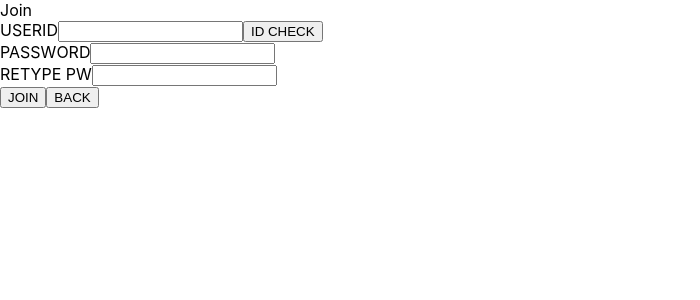
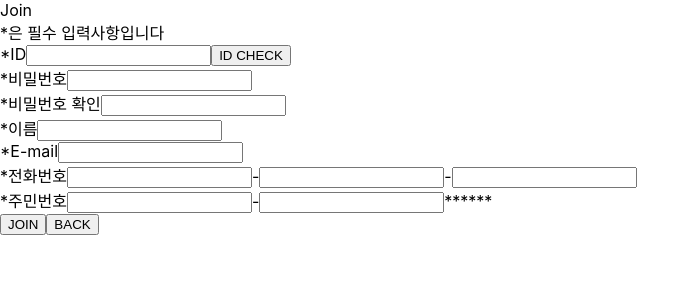
Before and after one commit to jag0908/jimbim, a React (Create React App) app in the folder client/: page /join in a window 1280 px wide. Shown: the top 300 px of the page, without its empty margins (0-700 px from the left). Built offline with nearby package versions, Linux system fonts and the light colour scheme.

Commit message:
회원가입 필수입력사항만 추가

```diff
--- a/client/src/Component/member/Join.js
+++ b/client/src/Component/member/Join.js
@@ -11,6 +11,14 @@ function Join() {
 
     const [pwd, setPwd] = useState('');
     const [pwdChk, setPwdChk] = useState('');
+
+    const [name, setName] = useState('');
+    const [email, setEmail] = useState('');
+    const [phone1, setPhone1] = useState('');
+    const [phone2, setPhone2] = useState('');
+    const [phone3, setPhone3] = useState('');
+    const [rrn1, setRrn1] = useState('');
+    const [rrn2, setRrn2] = useState('');
 
     const navigate = useNavigate()
 
@@ -37,7 +45,15 @@ function Join() {
         if( pwd !== pwdChk){return alert('패스워드 확인이 일치하지 않습니다')}
         if( reid !== userid){return alert('아이디 중복을 체크해주세요')}
 
-        axios.post('/api/member/join', {userid, pwd/*, name, email, phone, zip_num, address1, address2, address3 */})
+        if( !name ){return alert('이름을 입력하세요')}
+        if( !email ){return alert('이메일을 입력하세요')}
+        if( !phone1 && !phone2 && !phone3 ){return alert('전화번호를 입력하세요')}
+        if( !rrn1 && !rrn2 ){return alert('주민번호를 입력하세요')}
+
+        const phone = phone1+"-"+phone2+"-"+phone3
+        const rrn = rrn1+"-"+rrn2+"******"
+
+        axios.post('/api/member/join', {userid, pwd, name, email, phone, rrn})
         .then(()=>{
             alert('회원가입이 완료되었습니다. 로그인하세요');
             navigate('/login')
@@ -47,8 +63,9 @@ function Join() {
     return (
         <article>
             <div>Join</div>
+            <div><span>*</span>은 필수 입력사항입니다</div>
             <div className='field'>
-                <label>USERID</label>
+                <label><span>*</span>ID</label>
                 <input type="text" style={{flex:'2'}} value={userid} onChange={(e)=>{
                     setUserid( e.currentTarget.value )
                 }}/>
@@ -57,16 +74,49 @@ function Join() {
                 <input type='hidden' name='reid' value={reid} />
             </div>
             <div className='field'>
-                <label>PASSWORD</label>
+                <label><span>*</span>비밀번호</label>
                 <input type="password" value={pwd} onChange={
                     (e)=>{ setPwd(e.currentTarget.value )}
                 }/>
             </div>
             <div className='field'>
-                <label>RETYPE PW</label>
+                <label><span>*</span>비밀번호 확인</label>
                 <input type="password"  value={pwdChk} onChange={
                     (e)=>{ setPwdChk(e.currentTarget.value )}
                 }/>
+            </div>
+            <div className='field'>
+                <label><span>*</span>이름</label>
+                <input type="text" style={{flex:'2'}} value={name} onChange={(e)=>{
+                    setName( e.currentTarget.value )
+                }}/>
+            </div>
+            <div className='field'>
+                <label><span>*</span>E-mail</label>
+                <input type="text" style={{flex:'2'}} value={email} onChange={(e)=>{
+                    setEmail( e.currentTarget.value )
+                }}/>
+            </div>
+            <div className='field'>
+                <label><span>*</span>전화번호</label>
+                <input type="text" style={{flex:'2'}} value={phone1} onChange={(e)=>{
+                    setPhone1( e.currentTarget.value )
+                }}/>-
+                <input type="text" style={{flex:'2'}} value={phone2} onChange={(e)=>{
+                    setPhone2( e.currentTarget.value )
+                }}/>-
+                <input type="text" style={{flex:'2'}} value={phone3} onChange={(e)=>{
+                    setPhone3( e.currentTarget.value )
+                }}/>
+            </div>
+            <div className='field'>
+                <label><span>*</span>주민번호</label>
+                <input type="text" style={{flex:'2'}} value={rrn1} onChange={(e)=>{
+                    setRrn1( e.currentTarget.value )
+                }}/>-
+                <input type="text" style={{flex:'2'}} value={rrn2} onChange={(e)=>{
+                    setRrn2( e.currentTarget.value )
+                }}/>******
             </div>
             <div className="btns">
                 <button onClick={()=>{onSubmit()}}>JOIN</button>
--- a/client/src/store/userSlice.js
+++ b/client/src/store/userSlice.js
@@ -6,21 +6,21 @@ const cookies = new Cookies()
 const initialState={
     userid:'',
     pwd:'',
-    /*
+    member_id:'',
     name:'',
     email:'',
     phone:'',
-    zip_num:'',
-    address1:'',
-    address2:'',
-    address3:'',
+    rrn:'',
+    provider:'',
+    profileImg:'',
+    profileMsg:'',
+    terms_agree:'',
+    personal_agree:'',
+    blacklist:'',
     indate:'',
-    provider:'',
-    snsid:'',
     roleNames:[],
     accessToken:'',
     refreshToken:'',
-    */
 }
 
 // 쿠키에 저장된 로그인 유저 정보를 읽어와서 리턴해주는 함수
@@ -29,21 +29,21 @@ const getLoginUser=()=>{
     if( member && member.userid ){
         member.userid = decodeURIComponent( member.userid );
         member.pwd = decodeURIComponent( member.pwd );
-        /*
+        member.member_id = decodeURIComponent( member.member_id );
         member.name = decodeURIComponent( member.name );
+        member.email = decodeURIComponent( member.email );
         member.phone = decodeURIComponent( member.phone );
-        member.email = decodeURIComponent( member.email );
-        member.zip_num = decodeURIComponent( member.zip_num );
-        member.address1 = decodeURIComponent( member.address1 );
-        member.address2 = decodeURIComponent( member.address2 );
-        member.address3 = decodeURIComponent( member.address3 );
+        member.rrn = decodeURIComponent( member.rrn );
+        member.provider = decodeURIComponent( member.provider );
+        member.profileImg = decodeURIComponent( member.profileImg );
+        member.profileMsg = decodeURIComponent( member.profileMsg );
+        member.terms_agree = decodeURIComponent( member.terms_agree );
+        member.personal_agree = decodeURIComponent( member.personal_agree );
+        member.blacklist = decodeURIComponent( member.blacklist );
         member.indate = decodeURIComponent( member.indate );
-        member.provider = decodeURIComponent( member.provider );
-        member.snsid = decodeURIComponent( member.snsid );
         member.roleNames = decodeURIComponent( member.roleNames );
         member.accessToken = decodeURIComponent( member.accessToken );
         member.refreshToken = decodeURIComponent( member.refreshToken );
-        */
     }
     return member
 }
@@ -56,40 +56,42 @@ export const userSlice = createSlice(
             loginAction : (state, action)=>{
                 state.userid = action.payload.userid;
                 state.pwd = action.payload.pwd;
-                /*
+                state.member_id = action.payload.member_id;
                 state.name = action.payload.name;
                 state.email = action.payload.email;
                 state.phone = action.payload.phone;
-                state.zip_num = action.payload.zip_num;
-                state.address1 = action.payload.address1;
-                state.address2 = action.payload.address2;
-                state.address3 = action.payload.address3;
+                state.rrn = action.payload.rrn;
+                state.provider = action.payload.provider;
+                state.profileImg = action.payload.profileImg;
+                state.profileMsg = action.payload.profileMsg;
+                state.terms_agree = action.payload.terms_agree;
+                state.personal_agree = action.payload.personal_agree;
+                state.blacklist = action.payload.blacklist;
                 state.indate = action.payload.indate;
-                state.provider = action.payload.provider;
-                state.snsid = action.payload.snsid;
                 state.roleNames = action.payload.roleNames;
+
                 state.accessToken = action.payload.accessToken;
                 state.refreshToken = action.payload.refreshToken;
-                */
             },
             logoutAction : (state)=>{
                 state.userid = '';
-                state.pwd  = '';
-                /*
+                state.pwd = '';
+                state.member_id = '';
                 state.name = '';
                 state.email = '';
                 state.phone = '';
-                state.zip_num = '';
-                state.address1 = '';
-                state.address2 = '';
-                state.address3 = '';
+                state.rrn = '';
+                state.provider = '';
+                state.profileImg = '';
+                state.profileMsg = '';
+                state.terms_agree = '';
+                state.personal_agree = '';
+                state.blacklist = '';
                 state.indate = '';
-                state.provider = '';
-                state.snsid = '';
                 state.roleNames = [];
+
                 state.accessToken = '';
                 state.refreshToken = '';
-                */
             }
         }
     }
```
